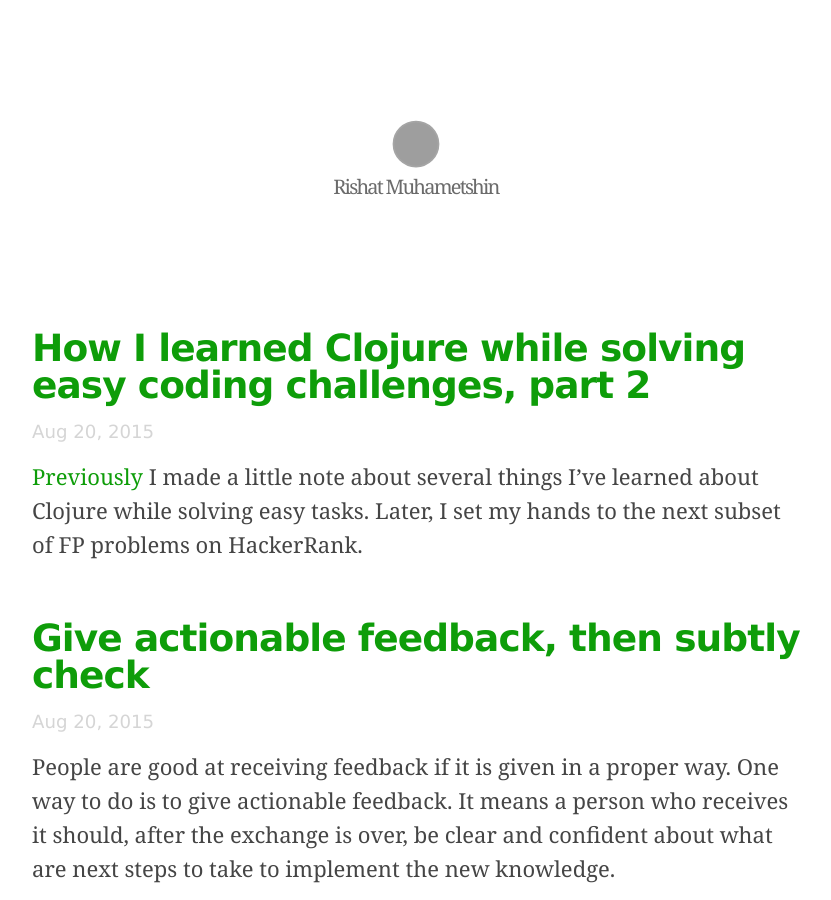
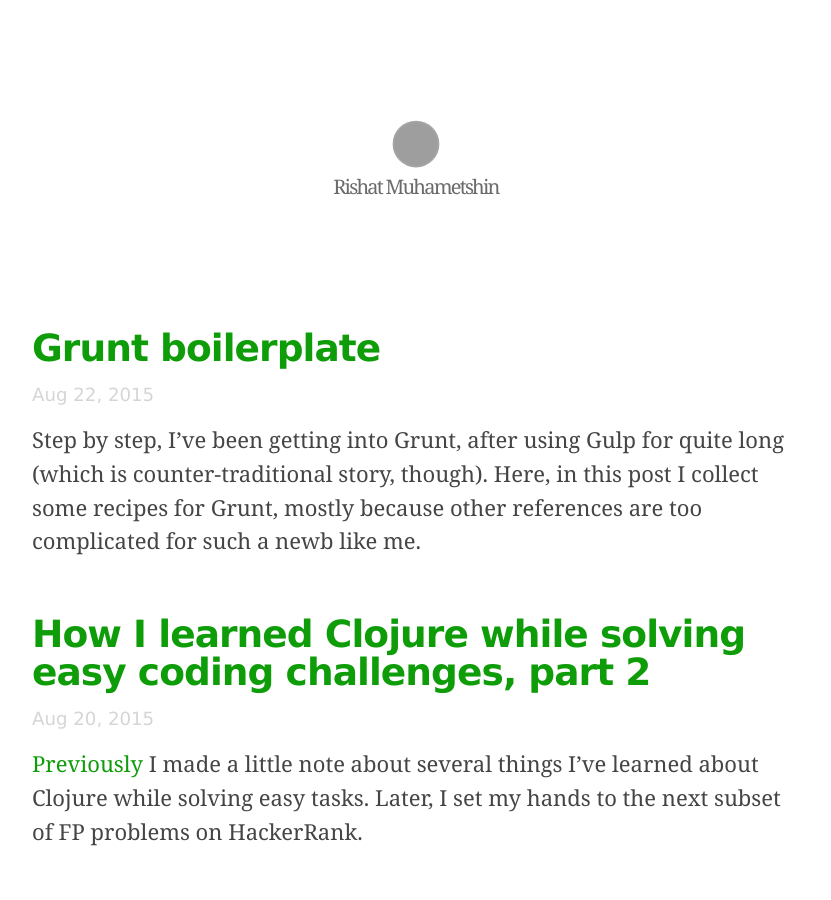
Before and after one commit to taxigy/taxigy.github.io, a Jekyll site: the page built from index.html, in a window 1280 px wide and 900 px high. Shown: the whole window, without its empty margins (224-1055 px from the left). Built offline with Jekyll 4.4.1, drawn with Linux system fonts in a browser that asks for light colours; nearby versions of some CDN libraries; Markdown is read by kramdown in place of the engine named in the settings; grey boxes are pictures that could not be loaded.

Commit message:
new post: grunt recipes (in progress)

````diff
--- a/_posts/2015-08-20-learning-clojure-2.markdown
+++ b/_posts/2015-08-20-learning-clojure-2.markdown
@@ -207,7 +207,7 @@
 
 ## Filter Elements
 
-This task is marked as *easy* but I'm sure it's a bit harder than other easy problems. So, given a list, output a (shorter) list of elements that occur no less that N times, order preserved. For example, given
+This task is marked as *easy* but I'm sure it's a bit harder than other easy problems. So, given a list, output a (shorter) list of distinct elements such that those occur in original list no less that N times, order preserved. For example, given
 
 ```
 5 4 3 2 1 1 2 3 4 5
--- /dev/null
+++ b/_posts/2015-08-22-grunt-boilerplate.markdown
@@ -0,0 +1,56 @@
+---
+layout: post
+title: "Grunt boilerplate"
+date: 2015-08-22
+categories: coding
+---
+
+Step by step, I've been getting into Grunt, after using Gulp for quite long (which is counter-traditional story, though). Here, in this post I collect some recipes for Grunt, mostly because other references are too complicated for such a newb like me.
+
+## Just convert styles
+
+The good thing is that you don't need a whole Node project for such a simple task as converting SASS files to browser-compatible CSS.
+
+The setup:
+
+```bash
+$ npm install grunt grunt-contrib-sass --save-dev
+$ npm install grunt-contrib-watch --save
+```
+
+The config:
+
+```javascript
+module.exports = function (grunt) {
+    grunt.initConfig({
+        sass: {
+            all: {
+                files: [{
+                    expand: true,
+                    cwd: 'src/sass/',
+                    src: ['*.scss'],
+                    dest: 'dist/css/',
+                    ext: '.css'
+                }]
+            }
+        },
+        watch: {
+            sass: {
+                files: ['html/sass/**/*.scss'],
+                tasks: ['sass']
+            }
+        }
+    });
+
+    grunt.loadNpmTasks('grunt-contrib-sass');
+    grunt.loadNpmTasks('grunt-contrib-watch');
+};
+```
+
+Then simply run
+
+```bash
+$ grunt watch
+```
+
+and start editing. Every `.scss` file within `src` folder will be picked up and converted, all dependencies (imports) resolved.
````
